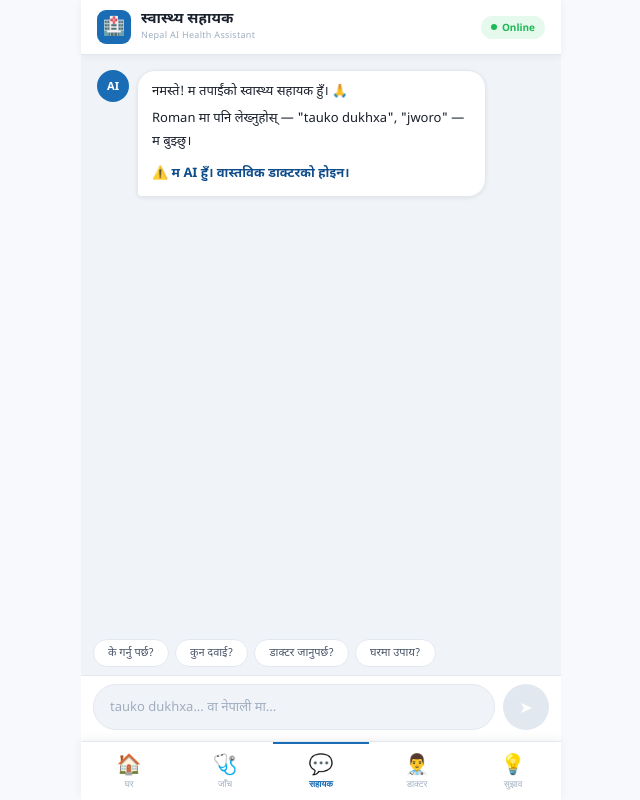
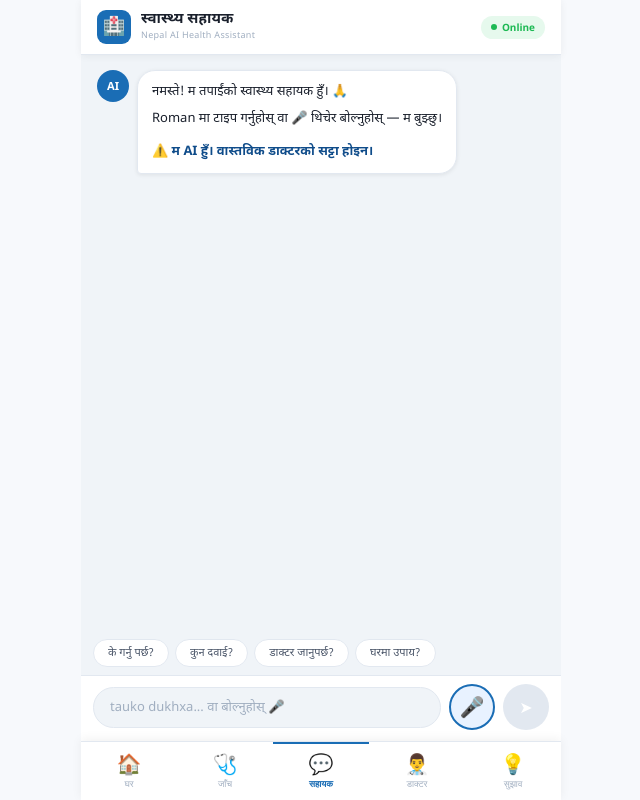
Before and after one commit to vikash321-sudo/swasthya-sahayak, a React (Create React App) app: page / in a window 1280 px wide. Both pictures are taken after a click on the element 640 px from the left and 445 px from the top of the page. Shown: the whole page, without its empty margins (319-959 px from the left). Built offline with nearby package versions, Linux system fonts and the light colour scheme.

Commit message:
Add voice input in Nepali

```diff
--- a/src/App.js
+++ b/src/App.js
@@ -1,4 +1,5 @@
 import { useState, useEffect, useRef } from "react";
+
 const C = {
   bg:"#F0F4F8", white:"#FFFFFF",
   primary:"#1A6DB5", primaryLight:"#E8F2FF", primaryDark:"#0F4C8A",
@@ -212,6 +213,130 @@ function BottomNav({ tab, setTab }) {
   );
 }
 
+// ─── VOICE INPUT COMPONENT ─────────────────────────────────────
+function VoiceInput({ input, setInput, onSend, loading }) {
+  const [listening, setListening] = useState(false);
+  const [voiceError, setVoiceError] = useState("");
+  const recognitionRef = useRef(null);
+
+  function startVoice() {
+    const SpeechRecognition = window.SpeechRecognition || window.webkitSpeechRecognition;
+    if (!SpeechRecognition) {
+      setVoiceError("Voice support छैन। Chrome प्रयोग गर्नुहोस्।");
+      setTimeout(() => setVoiceError(""), 3000);
+      return;
+    }
+    setVoiceError("");
+    const recognition = new SpeechRecognition();
+    // Try Nepali first, fallback to English
+    recognition.lang = "ne-NP";
+    recognition.interimResults = false;
+    recognition.maxAlternatives = 1;
+    recognitionRef.current = recognition;
+
+    recognition.onstart = () => setListening(true);
+    recognition.onend = () => setListening(false);
+    recognition.onerror = (e) => {
+      setListening(false);
+      if (e.error === "language-not-supported") {
+        // Retry with English if Nepali not supported
+        const r2 = new SpeechRecognition();
+        r2.lang = "en-US";
+        r2.interimResults = false;
+        r2.onstart = () => setListening(true);
+        r2.onend = () => setListening(false);
+        r2.onerror = () => setListening(false);
+        r2.onresult = (e2) => {
+          const transcript = e2.results[0][0].transcript;
+          setInput(transcript);
+        };
+        recognitionRef.current = r2;
+        r2.start();
+      } else {
+        setVoiceError("माइक्रोफोन अनुमति दिनुहोस्।");
+        setTimeout(() => setVoiceError(""), 3000);
+      }
+    };
+    recognition.onresult = (e) => {
+      const transcript = e.results[0][0].transcript;
+      setInput(transcript);
+    };
+    recognition.start();
+  }
+
+  function stopVoice() {
+    recognitionRef.current?.stop();
+    setListening(false);
+  }
+
+  return (
+    <div>
+      {voiceError && (
+        <div style={{
+          marginBottom:6, padding:"5px 12px", background:C.dangerLight,
+          borderRadius:8, fontSize:12, color:C.danger, fontWeight:500
+        }}>⚠️ {voiceError}</div>
+      )}
+      {listening && (
+        <div style={{
+          marginBottom:6, padding:"8px 14px", background:C.primaryLight,
+          borderRadius:10, fontSize:12, color:C.primary, fontWeight:600,
+          display:"flex", alignItems:"center", gap:8
+        }}>
+          <span style={{ animation:"voicePulse 0.8s infinite", display:"inline-block", fontSize:16 }}>🎤</span>
+          सुनिरहेको छु... बोल्नुहोस्
+        </div>
+      )}
+      <div style={{ display:"flex", gap:8, alignItems:"center" }}>
+        <input
+          value={input}
+          onChange={e => setInput(e.target.value)}
+          onKeyDown={e => e.key==="Enter" && onSend()}
+          placeholder={listening ? "सुनिरहेको छु..." : "tauko dukhxa... वा बोल्नुहोस् 🎤"}
+          style={{
+            flex:1, border:`1.5px solid ${listening ? C.primary : C.border}`,
+            borderRadius:24, padding:"11px 16px", fontSize:13,
+            fontFamily:"inherit", color:C.text, outline:"none", background:C.bg,
+            transition:"border-color 0.2s"
+          }}
+          onFocus={e => e.target.style.borderColor=C.primary}
+          onBlur={e => { if (!listening) e.target.style.borderColor=C.border; }}
+        />
+        {/* Mic button */}
+        <button
+          onClick={listening ? stopVoice : startVoice}
+          title={listening ? "रोक्नुहोस्" : "बोल्नुहोस्"}
+          style={{
+            width:46, height:46, borderRadius:"50%", flexShrink:0,
+            background: listening ? C.dangerLight : C.primaryLight,
+            border: `2px solid ${listening ? C.danger : C.primary}`,
+            cursor:"pointer", fontSize:20,
+            display:"flex", alignItems:"center", justifyContent:"center",
+            transition:"all 0.2s",
+            animation: listening ? "voicePulse 1s infinite" : "none",
+            boxShadow: listening ? `0 0 0 4px ${C.danger}22` : "none"
+          }}>
+          {listening ? "⏹" : "🎤"}
+        </button>
+        {/* Send button */}
+        <button
+          onClick={onSend}
+          disabled={loading || !input.trim()}
+          style={{
+            width:46, height:46, borderRadius:"50%", flexShrink:0,
+            background: input.trim() && !loading ? C.primary : C.border,
+            border:"none", cursor: input.trim() && !loading ? "pointer" : "not-allowed",
+            display:"flex", alignItems:"center", justifyContent:"center",
+            color:"#fff", fontSize:16, transition:"background 0.2s",
+            boxShadow: input.trim() && !loading ? `0 4px 12px ${C.primary}44` : "none"
+          }}>
+          ➤
+        </button>
+      </div>
+    </div>
+  );
+}
+
 function HomeScreen({ setTab, pickSymptom }) {
   const hour = new Date().getHours();
   const greeting = hour < 12 ? "शुभ प्रभात" : hour < 17 ? "नमस्ते" : "शुभ सन्ध्या";
@@ -270,7 +395,7 @@ function HomeScreen({ setTab, pickSymptom }) {
           <div>
             <div style={{ fontSize:10, color:"rgba(255,255,255,0.7)", fontWeight:600, letterSpacing:1, marginBottom:4 }}>AI HEALTH ASSISTANT</div>
             <div style={{ fontSize:18, fontWeight:800, color:"#fff", marginBottom:3 }}>AI सँग कुरा गर्नुहोस्</div>
-            <div style={{ fontSize:12, color:"rgba(255,255,255,0.75)" }}>Nepali · Roman · English</div>
+            <div style={{ fontSize:12, color:"rgba(255,255,255,0.75)" }}>Nepali · Roman · Voice 🎤</div>
           </div>
           <div style={{ width:52, height:52, borderRadius:14, background:"rgba(255,255,255,0.2)", display:"flex", alignItems:"center", justifyContent:"center", fontSize:26 }}>💬</div>
         </div>
@@ -301,9 +426,7 @@ function HomeScreen({ setTab, pickSymptom }) {
               minWidth:76, boxShadow:"0 1px 3px rgba(0,0,0,0.06)"
             }}>
               <span style={{ fontSize:22 }}>{s.icon}</span>
-              <span style={{ fontSize:10, color:C.textMid, fontWeight:500, textAlign:"center", lineHeight:1.3 }}>
-                {s.en}
-              </span>
+              <span style={{ fontSize:10, color:C.textMid, fontWeight:500, textAlign:"center", lineHeight:1.3 }}>{s.en}</span>
             </button>
           ))}
         </div>
@@ -447,7 +570,7 @@ function CheckScreen({ initialSymptom, setTab, setChatSeed }) {
 }
 
 function ChatScreen({ seed, setSeed, online }) {
-  const [msgs, setMsgs] = useState([{ role:"assistant", text:"नमस्ते! म तपाईंको स्वास्थ्य सहायक हुँ। 🙏\n\nRoman मा पनि लेख्नुहोस् — \"tauko dukhxa\", \"jworo\" — म बुझ्छु।\n\n⚠️ म AI हुँ। वास्तविक डाक्टरको होइन।" }]);
+  const [msgs, setMsgs] = useState([{ role:"assistant", text:"नमस्ते! म तपाईंको स्वास्थ्य सहायक हुँ। 🙏\n\nRoman मा टाइप गर्नुहोस् वा 🎤 थिचेर बोल्नुहोस् — म बुझ्छु।\n\n⚠️ म AI हुँ। वास्तविक डाक्टरको सट्टा होइन।" }]);
   const [input, setInput] = useState("");
   const [loading, setLoading] = useState(false);
   const [history, setHistory] = useState([]);
@@ -511,21 +634,16 @@ function ChatScreen({ seed, setSeed, online }) {
         )}
         <div ref={bottom}/>
       </div>
+
       <div style={{ padding:"6px 12px 8px", display:"flex", gap:6, overflowX:"auto" }}>
         {["के गर्नु पर्छ?","कुन दवाई?","डाक्टर जानुपर्छ?","घरमा उपाय?"].map((q,i)=>(
           <button key={i} onClick={()=>setInput(q)} style={{ background:C.white, border:`1px solid ${C.border}`, borderRadius:20, padding:"6px 14px", whiteSpace:"nowrap", color:C.textMid, fontSize:11, fontFamily:"inherit", cursor:"pointer", flexShrink:0 }}>{q}</button>
         ))}
       </div>
+
       <div style={{ padding:"8px 12px 16px", borderTop:`1px solid ${C.border}`, background:C.white }}>
         {preview && <div style={{ marginBottom:6, padding:"5px 12px", background:C.primaryLight, borderRadius:8, fontSize:12, color:C.primary, fontWeight:600 }}>✓ {preview}</div>}
-        <div style={{ display:"flex", gap:8 }}>
-          <input value={input} onChange={e=>handleInput(e.target.value)} onKeyDown={e=>e.key==="Enter"&&send()}
-            placeholder="tauko dukhxa... वा नेपाली मा..."
-            style={{ flex:1, border:`1.5px solid ${C.border}`, borderRadius:24, padding:"11px 16px", fontSize:13, fontFamily:"inherit", color:C.text, outline:"none", background:C.bg }}
-            onFocus={e=>e.target.style.borderColor=C.primary} onBlur={e=>e.target.style.borderColor=C.border}
-          />
-          <button onClick={send} disabled={loading||!input.trim()} style={{ width:46, height:46, borderRadius:"50%", flexShrink:0, background:input.trim()&&!loading?C.primary:C.border, border:"none", cursor:"pointer", display:"flex", alignItems:"center", justifyContent:"center", color:"#fff", fontSize:16, transition:"background 0.2s" }}>➤</button>
-        </div>
+        <VoiceInput input={input} setInput={handleInput} onSend={send} loading={loading} />
       </div>
     </div>
   );
@@ -638,6 +756,7 @@ export default function App() {
       <style>{`
         @import url('https://fonts.googleapis.com/css2?family=Noto+Sans+Devanagari:wght@400;500;600;700;800&display=swap');
         @keyframes typingDot { 0%,60%,100%{transform:translateY(0)} 30%{transform:translateY(-5px)} }
+        @keyframes voicePulse { 0%,100%{transform:scale(1);opacity:1} 50%{transform:scale(1.15);opacity:0.8} }
         * { box-sizing:border-box; margin:0; padding:0; }
         ::-webkit-scrollbar { width:0; height:0; }
         input::placeholder,textarea::placeholder { color:${C.textLight}; }
```
